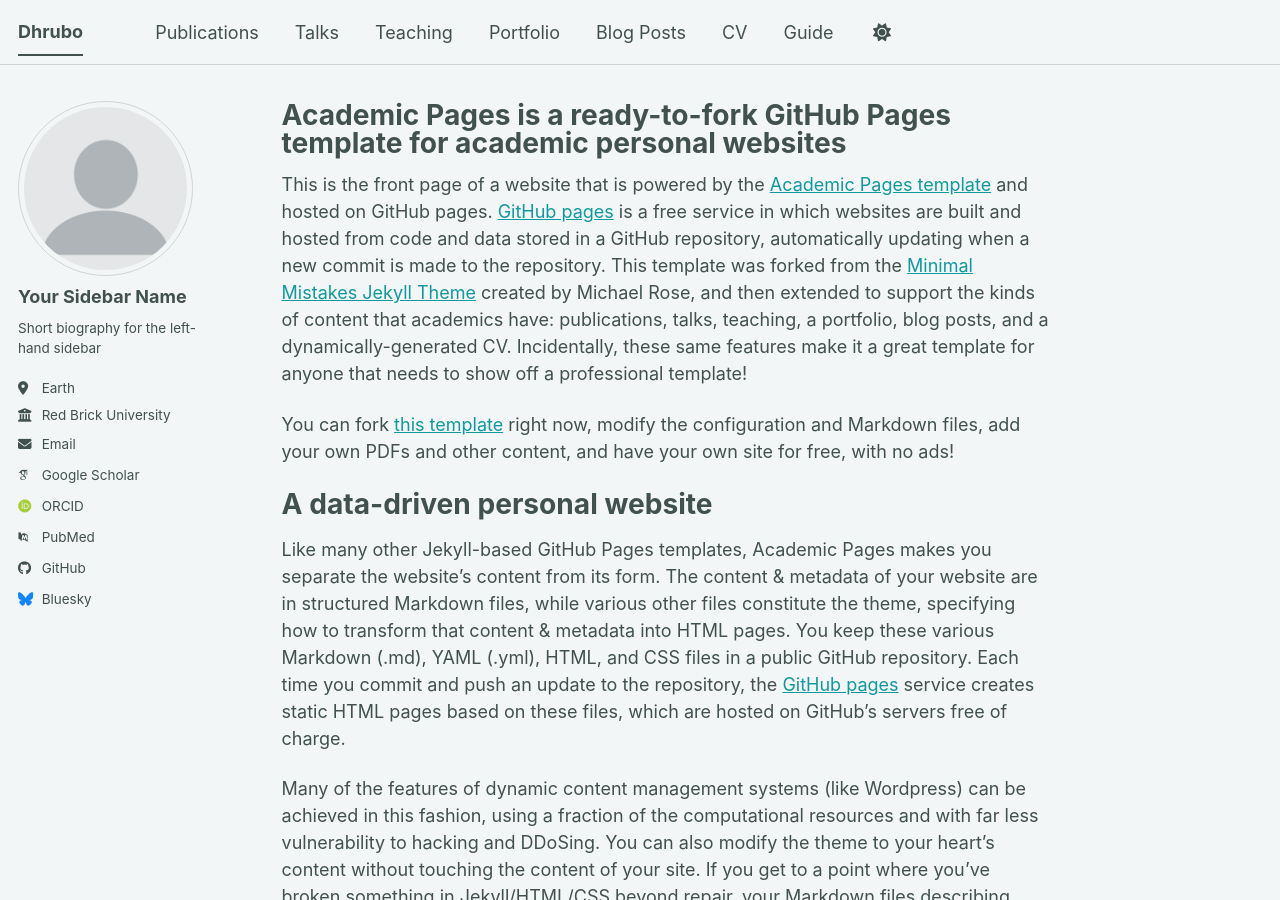
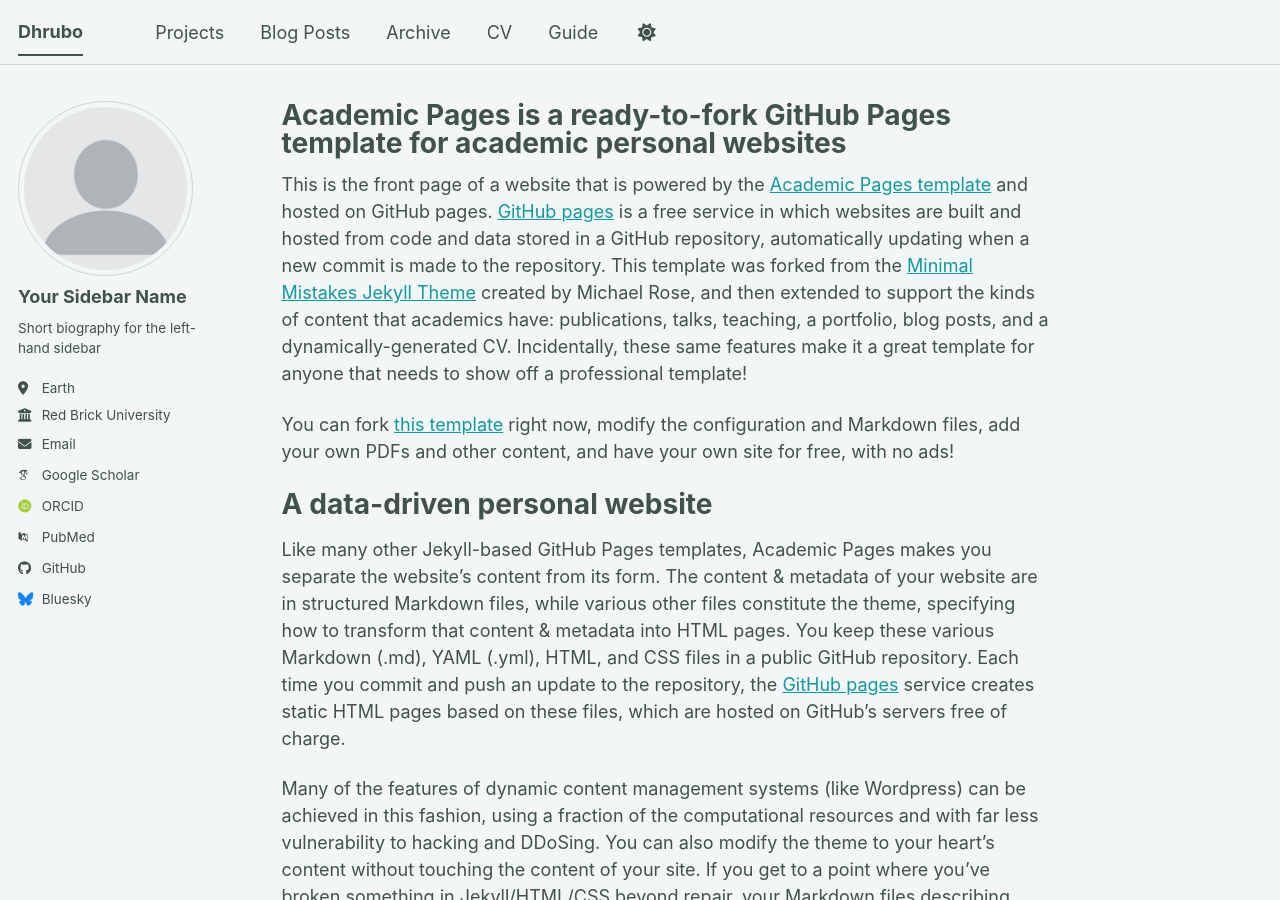
Before and after one commit to dhrubo404/dhrubo404.github.io, a Jekyll site: the page built from _pages/about.md, in a window 1280 px wide and 900 px high. Built offline with Jekyll 4.4.1, drawn with Linux system fonts in a browser that asks for light colours; some web fonts are replaced; a script bundle is joined from its source files by our own code; library files that are not in the unit come from our copies.

Commit message:
Refactor navigation structure in YAML file

```diff
--- a/_data/navigation.yml
+++ b/_data/navigation.yml
@@ -8,20 +8,15 @@
 #      Markdown formatted page while the second is generated using JSON.
 
 main:
-  - title: "Publications"
-    url: /publications/
 
-  - title: "Talks"
-    url: /talks/
-
-  - title: "Teaching"
-    url: /teaching/
-
-  - title: "Portfolio"
+  - title: "Projects"
     url: /portfolio/
 
   - title: "Blog Posts"
     url: /year-archive/
+
+  - title: "Archive"
+    url: /archive/
 
   - title: "CV"
     url: /cv/
```
